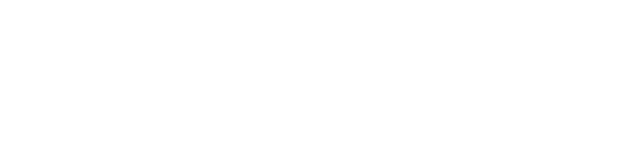
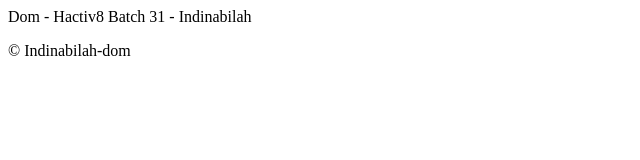
Before and after one commit to indinabilah/indinabilah.github.io, a plain HTML site: page dom.html in a window 1280 px wide. Shown: the whole page, without its empty margins (0-640 px from the left). Drawn offline with Linux system fonts and the light colour scheme.

Commit message:
dom-test

```diff
--- a/dom.html
+++ b/dom.html
@@ -0,0 +1,21 @@
+<!DOCTYPE html>
+<html>
+    <head>
+        <link rel="stylesheet" href="">
+        <title> DOM - Hacktiv8 - Indinabilah </title>
+    </head>
+    <body>
+        <header>
+            <nav>
+                <span> Dom - Hactiv8 Batch 31 - Indinabilah </span>
+            </nav>
+        </header>
+    </body>
+    <footer>
+        <div class =  'ft'>
+            <p>
+                &copy; Indinabilah-dom
+            </p>
+        </div>
+    </footer>
+</html>
```
Also changed, not shown: index.html (+1 -1 lines).
